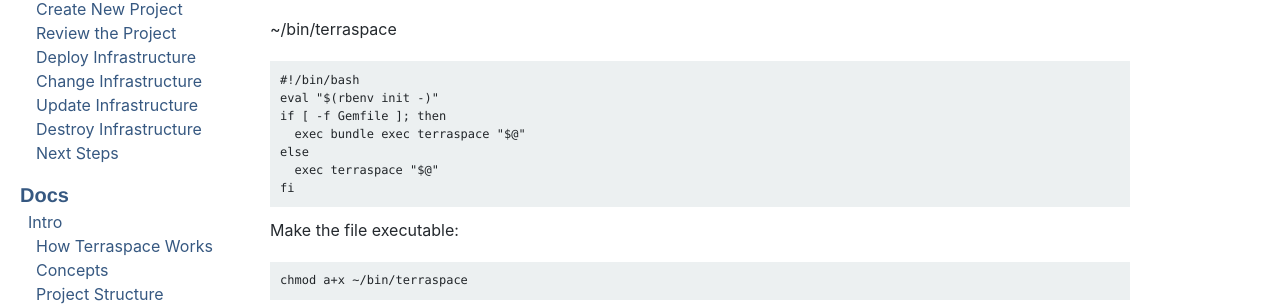
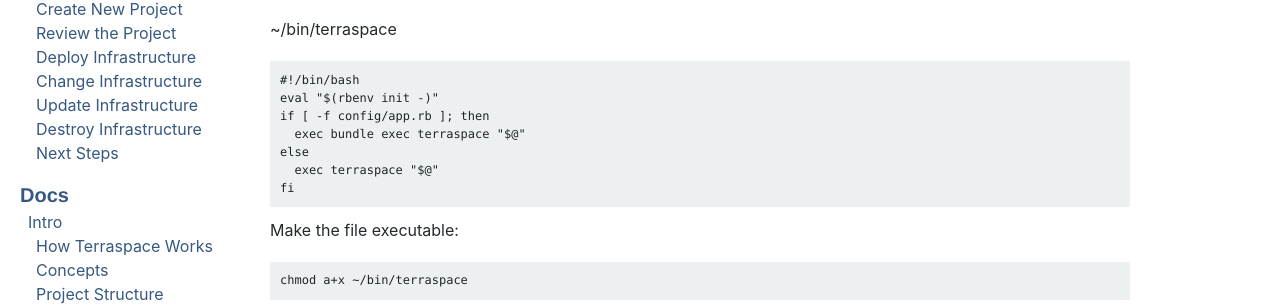
Before and after one commit to boltops-tools/terraspace-docs, a Jekyll site: the page built from _docs/misc/shim.md, in a window 1280 px wide and 900 px high, scrolled down 500 px. Shown: the part 187-493 px from the top of the window. Built offline with Jekyll 4.4.1, drawn with Linux system fonts in a browser that asks for light colours; a script that is not in the unit is left out.

Commit message:
update shim

```diff
--- a/_docs/misc/shim.md
+++ b/_docs/misc/shim.md
@@ -29,7 +29,7 @@
 
     #!/bin/bash
     eval "$(rbenv init -)"
-    if [ -f Gemfile ]; then
+    if [ -f config/app.rb ]; then
       exec bundle exec terraspace "$@"
     else
       exec terraspace "$@"
```
